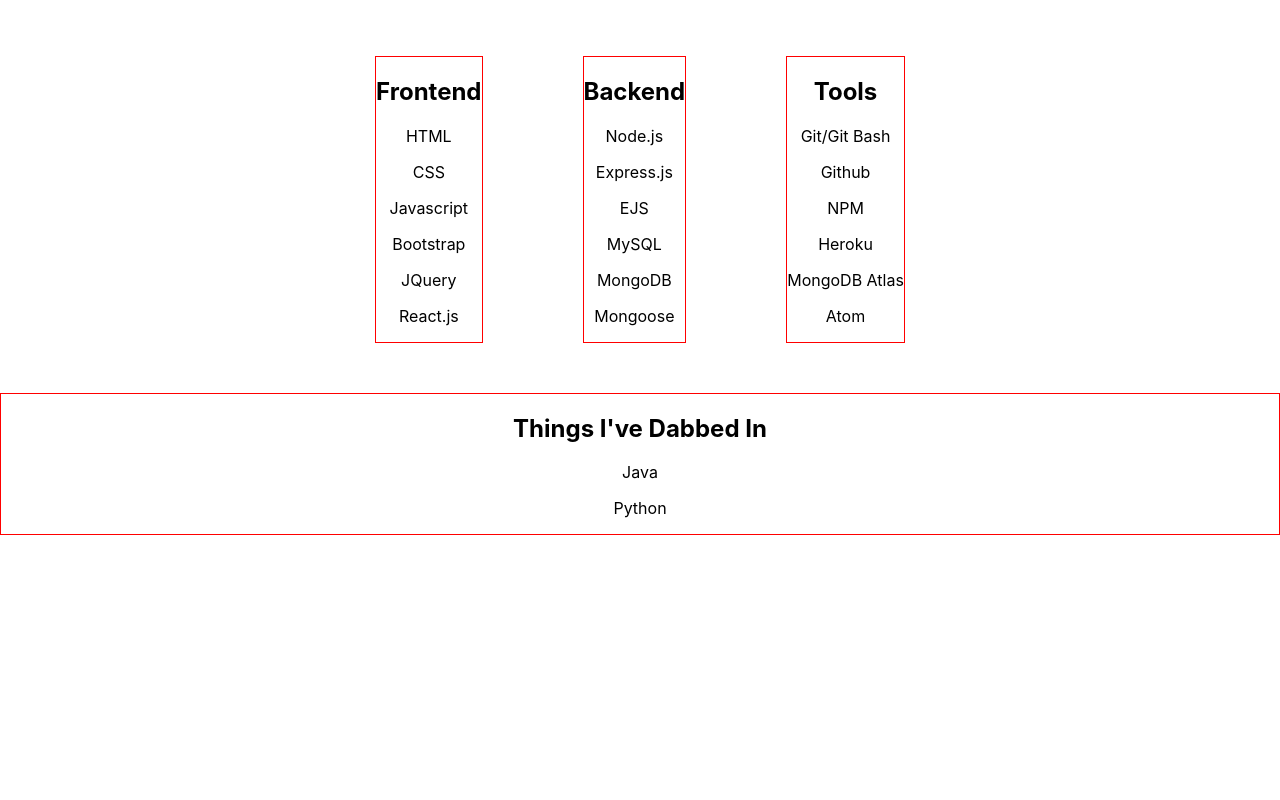
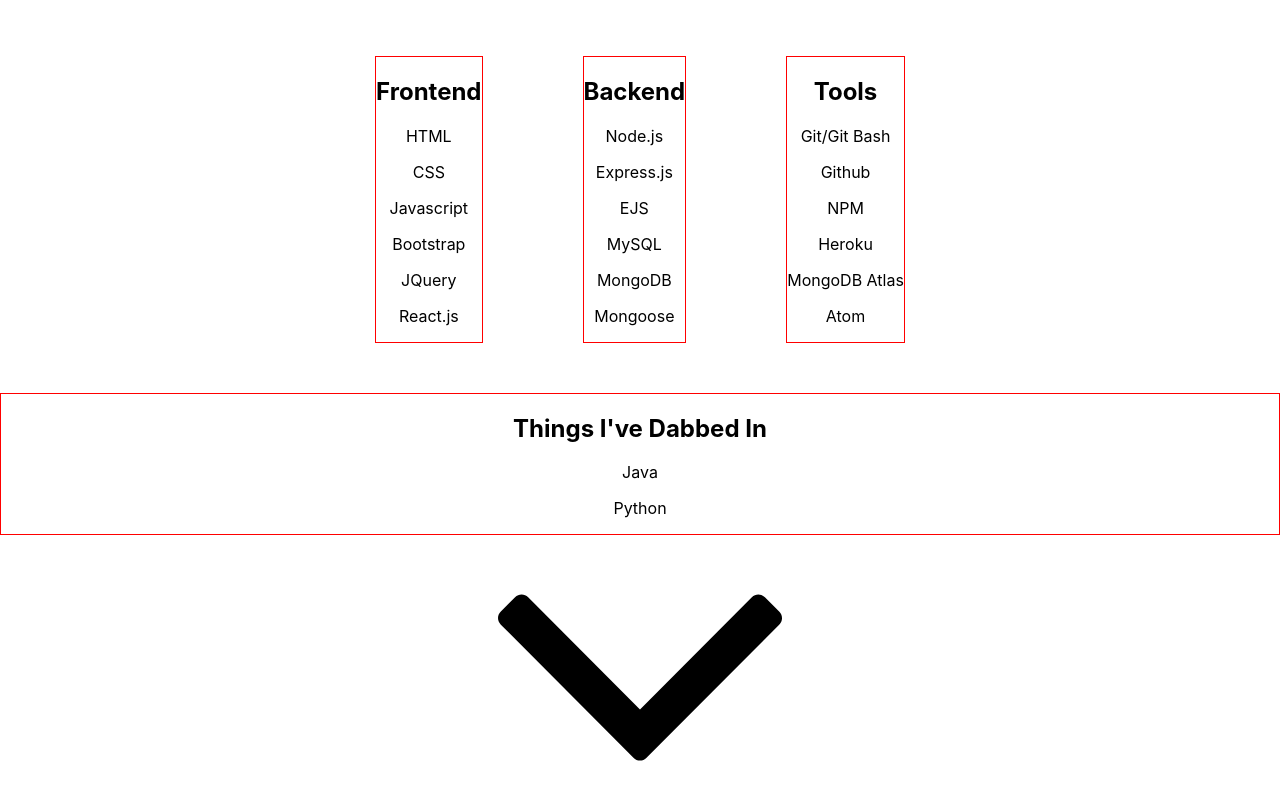
Before and after one commit to Mihir-Achyuta/PersonalWebsite, a React (Create React App) app in the folder frontend/: page / in a window 1280 px wide. Shown: the part 998-1798 px from the top of the page. Before the commit the page ends 1533 px from the top, so only its background shows below. Built offline with nearby package versions, Linux system fonts and the light colour scheme; no server answers.

Commit message:
Rough skills section in place

```diff
--- a/frontend/src/components/Skills/DabbedTool.jsx
+++ b/frontend/src/components/Skills/DabbedTool.jsx
@@ -1,11 +1,15 @@
 import React from "react";
+import Arrow from "./down.svg";
 
 function DabbedTool(){
   return(
-    <div class = "DabbedThings">
-      <h2>Things I've Dabbed In</h2>
-      <p>Java</p>
-      <p>Python</p>
+    <div>
+      <div class = "DabbedThings">
+        <h2>Things I've Dabbed In</h2>
+        <p>Java</p>
+        <p>Python</p>
+      </div>
+      <img src = {Arrow}></img>
     </div>
   );
 }
```
Also changed, not shown: frontend/src/components/Skills/down.svg (added), 1 other file (tests, documents, lock files or other folders).
